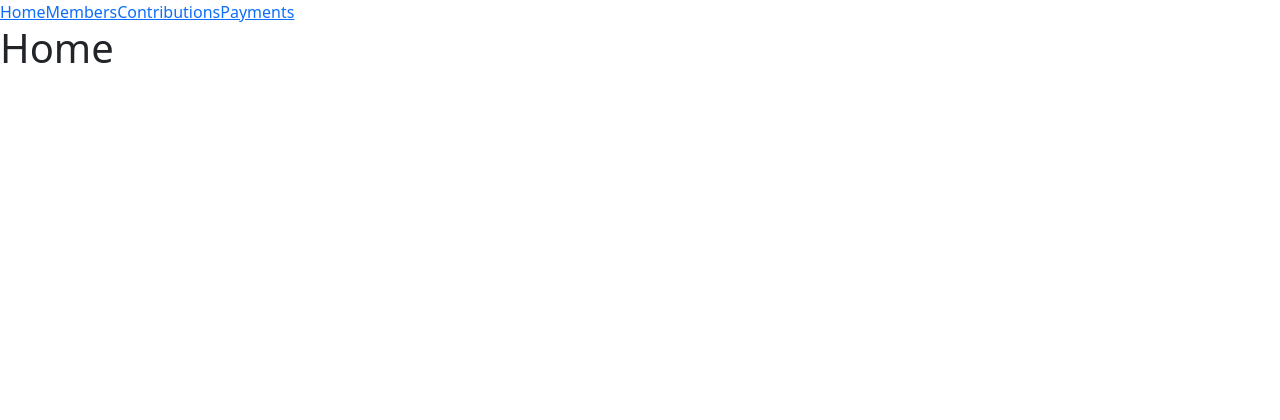
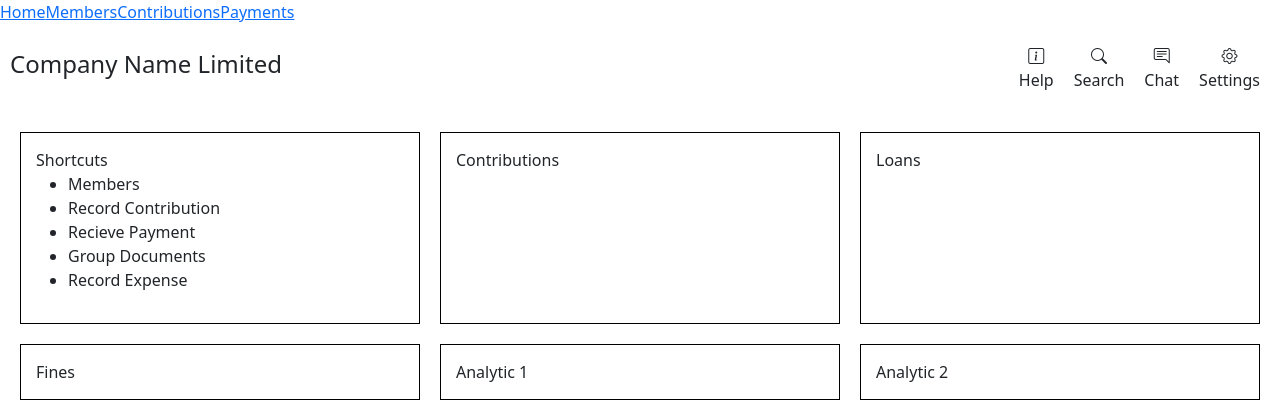
Before and after one commit to Njirugity/chamayetu, a React (Vite) app in the folder chamayetu/: page / in a window 1280 px wide. Shown: the top 420 px of the page. Built offline with nearby package versions, Linux system fonts and the light colour scheme.

Commit message:
Add home page basic structure

```diff
--- a/chamayetu/index.html
+++ b/chamayetu/index.html
@@ -4,6 +4,7 @@
     <meta charset="UTF-8" />
     <link rel="icon" type="image/svg+xml" href="/vite.svg" />
     <meta name="viewport" content="width=device-width, initial-scale=1.0" />
+    <link rel="stylesheet" href="https://cdn.jsdelivr.net/npm/bootstrap-icons/font/bootstrap-icons.css" />
     <title>chamayetu</title>
   </head>
   <body>
--- a/chamayetu/package.json
+++ b/chamayetu/package.json
@@ -11,6 +11,7 @@
   },
   "dependencies": {
     "bootstrap": "^5.3.3",
+    "bootstrap-icons": "^1.11.3",
     "lucide-react": "^0.479.0",
     "react": "^19.0.0",
     "react-dom": "^19.0.0",
--- /dev/null
+++ b/chamayetu/src/pages/Home/Cards.tsx
@@ -0,0 +1,36 @@
+import "./Home.css";
+function Cards() {
+  return (
+    <>
+      <div className="cardContainer">
+        <div className="cards">
+          <span>Shortcuts</span>
+          <ul>
+            <li>Members</li>
+            <li>Record Contribution</li>
+            <li>Recieve Payment</li>
+            <li>Group Documents</li>
+            <li>Record Expense</li>
+          </ul>
+        </div>
+        <div className="cards">
+          <span>Contributions</span>
+        </div>
+        <div className="cards">
+          <span>Loans</span>
+        </div>
+        <div className="cards">
+          <span>Fines</span>
+        </div>
+        <div className="cards">
+          <span>Analytic 1</span>
+        </div>
+        <div className="cards">
+          <span>Analytic 2</span>
+        </div>
+      </div>
+    </>
+  );
+}
+
+export default Cards;
--- /dev/null
+++ b/chamayetu/src/pages/Home/Header.tsx
@@ -0,0 +1,34 @@
+import "bootstrap-icons/font/bootstrap-icons.css";
+import "./Home.css";
+
+function Header() {
+  return (
+    <>
+      <div className="header">
+        <div className="nameAndIcons">
+          <h4>Company Name Limited</h4>
+          <div className="icons">
+            <div className="iconContainer">
+              <i className="bi bi-info-square"></i>
+              <span>Help</span>
+            </div>
+            <div className="iconContainer">
+              <i className="bi bi-search"></i>
+              <span>Search</span>
+            </div>
+            <div className="iconContainer">
+              <i className="bi bi-chat-right-text"></i>
+              <span>Chat</span>
+            </div>
+            <div className="iconContainer">
+              <i className="bi bi-gear"></i>
+              <span>Settings</span>
+            </div>
+          </div>
+        </div>
+      </div>
+    </>
+  );
+}
+
+export default Header;
--- /dev/null
+++ b/chamayetu/src/pages/Home/Home.css
@@ -0,0 +1,29 @@
+.nameAndIcons{
+    display: flex;
+    justify-content: space-between;
+    align-items: center;
+    padding: 10px;
+}
+.icons{
+    display: flex;
+}
+.iconContainer{
+    display: flex;
+    flex-direction: column;
+    align-items: center;
+    text-align: center;
+    padding: 10px;
+    cursor: pointer;
+}
+.cardContainer{
+    display: flex;
+    flex-wrap: wrap;
+    gap: 20px;
+    justify-content: space-between;
+    padding: 20px;
+}
+.cards{
+    flex: 1 1 calc(33.33% - 20px);
+    padding: 15px;
+    border: solid 1px black;
+}
--- a/chamayetu/src/pages/Home/Home.tsx
+++ b/chamayetu/src/pages/Home/Home.tsx
@@ -1,5 +1,14 @@
+import "bootstrap-icons/font/bootstrap-icons.css";
+import "./Home.css";
+import Header from "./Header";
+import Cards from "./Cards";
 function Home() {
-  return <h1>Home</h1>;
+  return (
+    <>
+      <Header></Header>
+      <Cards></Cards>
+    </>
+  );
 }
 
 export default Home;
```
Also changed, not shown: 1 other file (tests, documents, lock files or other folders).
